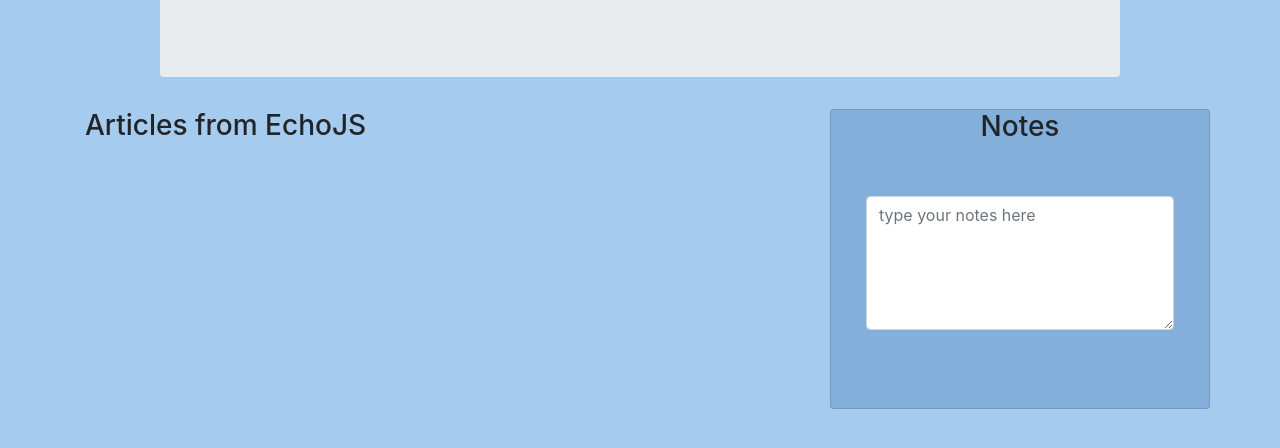
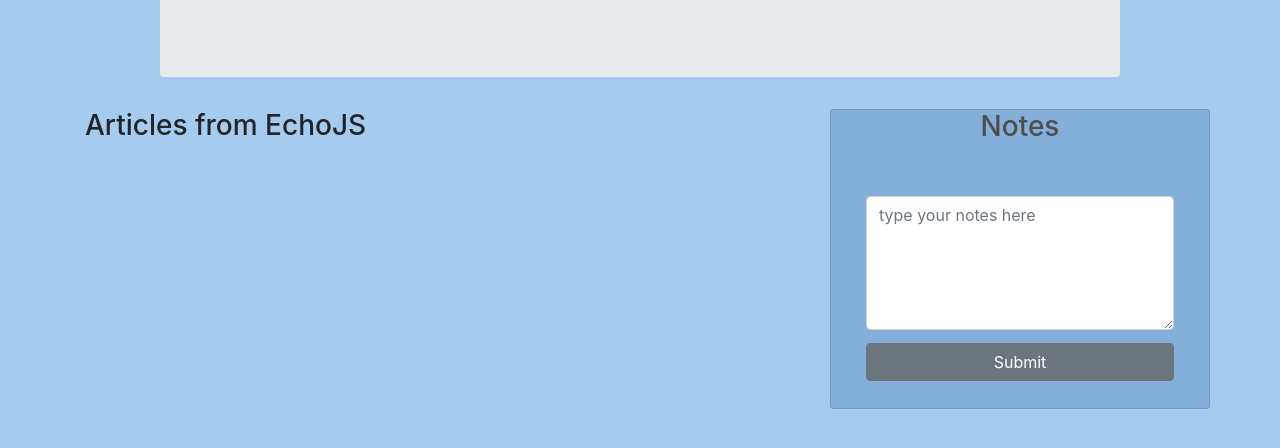
Before and after one commit to SanDiegoEMG/MongooseArticles, a website: page public/src/views/index.html in a window 1280 px wide. Shown: the part 236-684 px from the top of the page. Drawn offline with nearby package versions, Linux system fonts and the light colour scheme; files that its build step writes are made by us from their sources; no server answers; files whose address does not match are found by name; a web font is replaced by a local one.

Commit message:
added button but still need to connection function

```diff
--- a/public/src/css/style.css
+++ b/public/src/css/style.css
@@ -34,6 +34,14 @@ body {
     padding-right: 50px;
 }
 
+.texts {
+    color: rgb(80, 77, 77);
+}
+
+#note-button {
+    margin-top: 10pt;
+}
+
 
 /* textarea, input {
     display: block;
--- a/public/src/views/index.html
+++ b/public/src/views/index.html
@@ -34,6 +34,7 @@
                 <div class="card-body form-group">
                     <label for="noteBody"></label>
                     <textarea class="form-control" id="noteBody" rows="5" placeholder="type your notes here"></textarea>
+                    <button type="button submit" class="btn btn-secondary btn-block" id="note-button">Submit</button>
                 </div>
             </div>
         </div>
```
